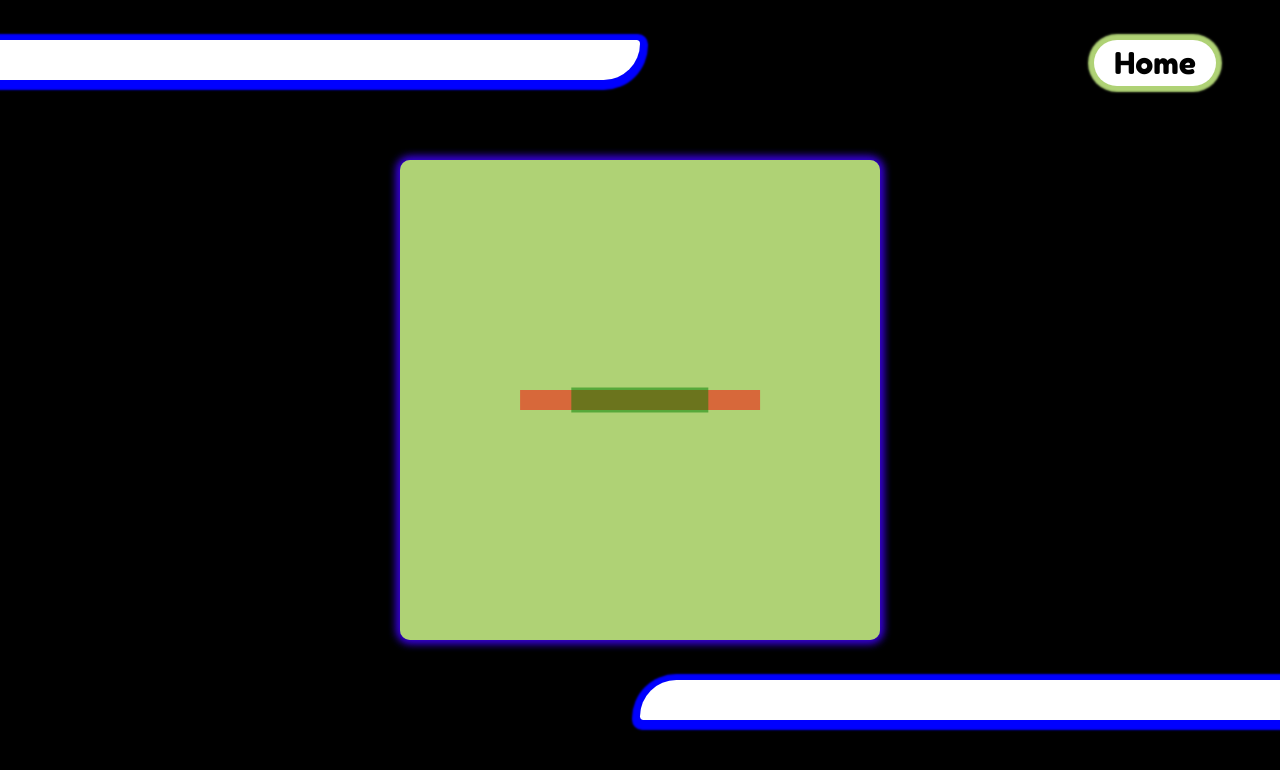
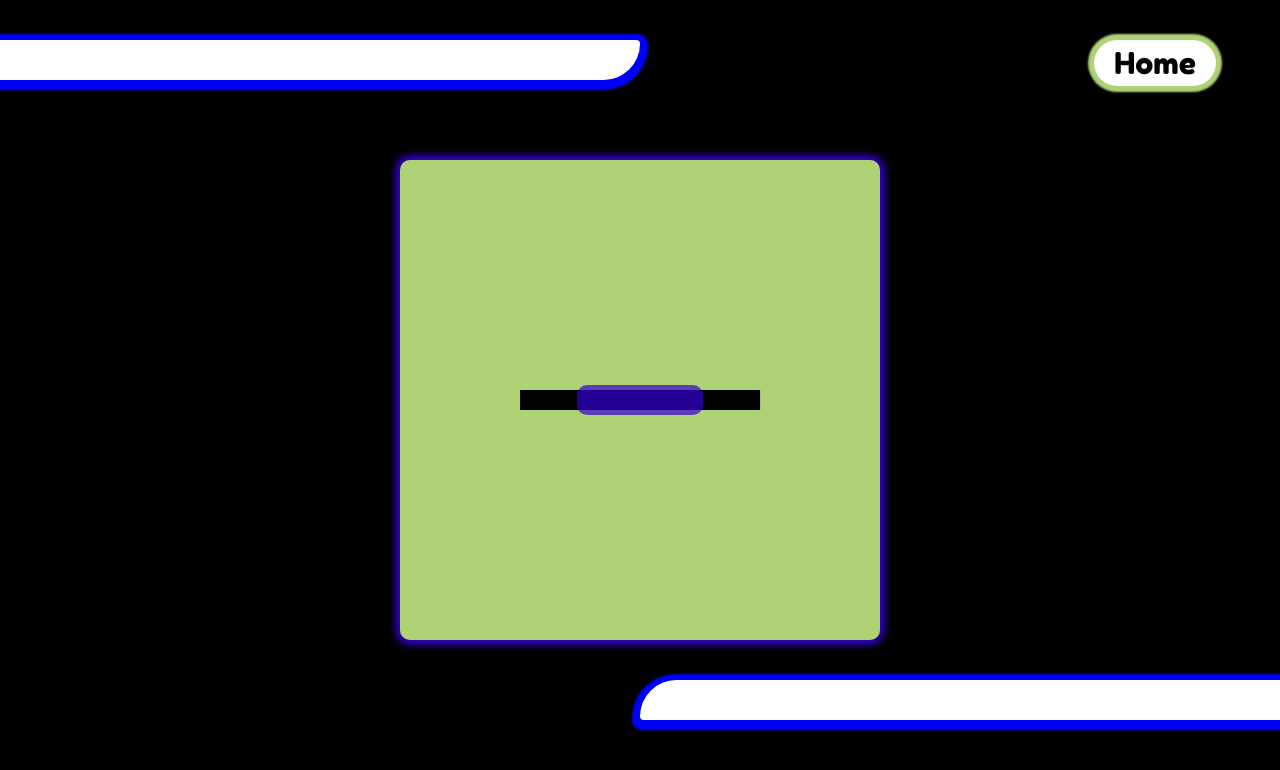
Before and after one commit to NeetishBamotraa/thebox, a React (Create React App) app: page / in a window 1280 px wide. Shown: the top 770 px of the page. Built offline with nearby package versions, Linux system fonts and the light colour scheme; a web font is replaced by a local one.

Commit message:
1 file modified

```diff
--- a/src/style.css
+++ b/src/style.css
@@ -152,9 +152,9 @@ font-family: 'Zen Dots', cursive; */
   transform: translate(-50%, -50%);
   width: 50%;
   height: 20px;
-  background-color: red;
+  background-color: black;
   animation: shright 1s infinite alternate ease-in-out;
-  opacity: 0.5;
+  opacity: 1;
 }
 .processbar2 {
   position: absolute;
@@ -162,10 +162,12 @@ font-family: 'Zen Dots', cursive; */
   left: 50%;
   transform: translate(-50%, -50%);
   width: 50%;
-  height: 25px;
-  background-color: green;
-  animation: shright 1s 0.5s infinite alternate ease-in-out;
-  opacity: 0.5;
+  height: 30px;
+  background-color: #3500d3;
+  animation: shright 1s 0.5s infinite alternate
+    cubic-bezier(0.89, 0.08, 0.13, 0.93);
+  border-radius: 10px;
+  opacity: 0.7;
 }
 
 @keyframes shright {
```
